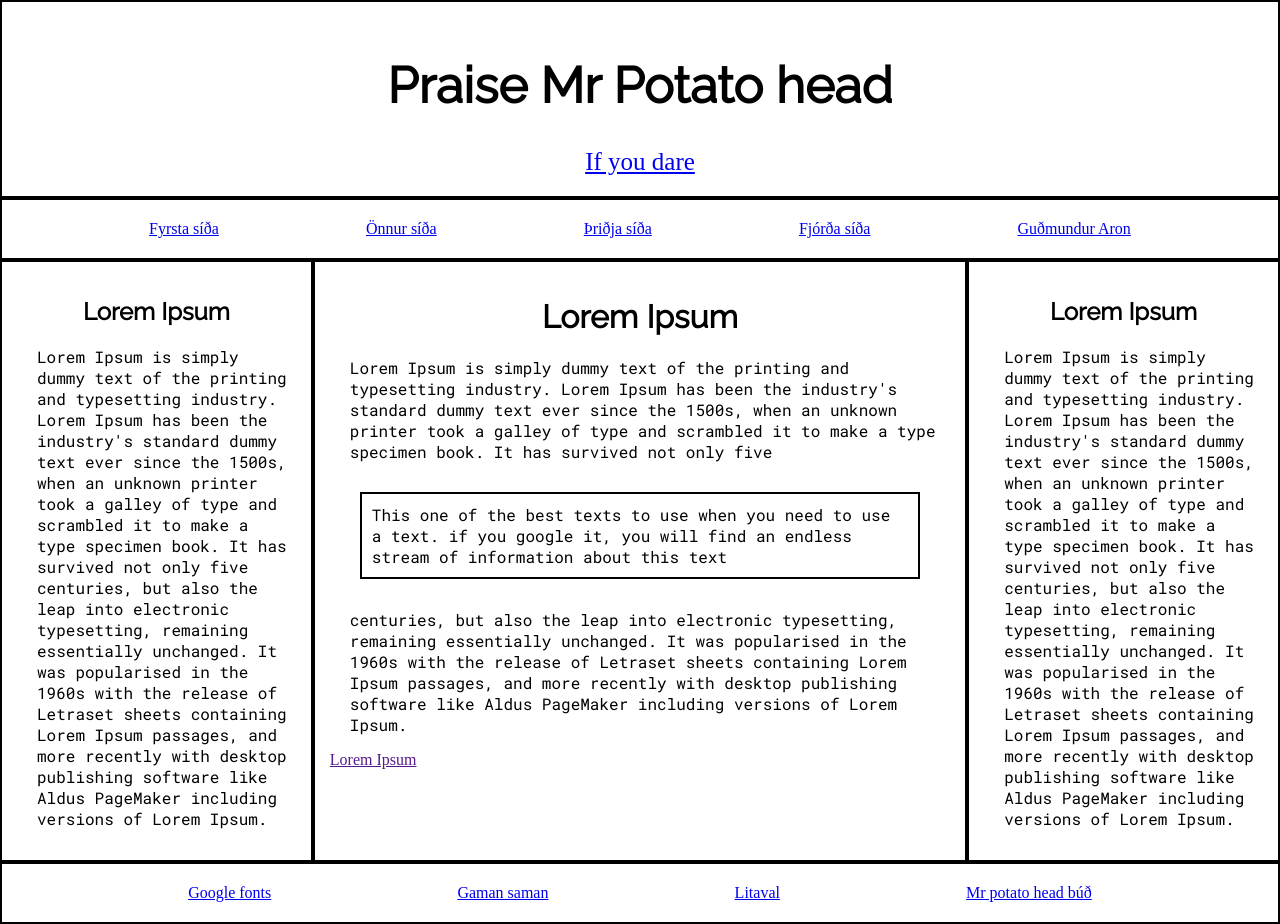
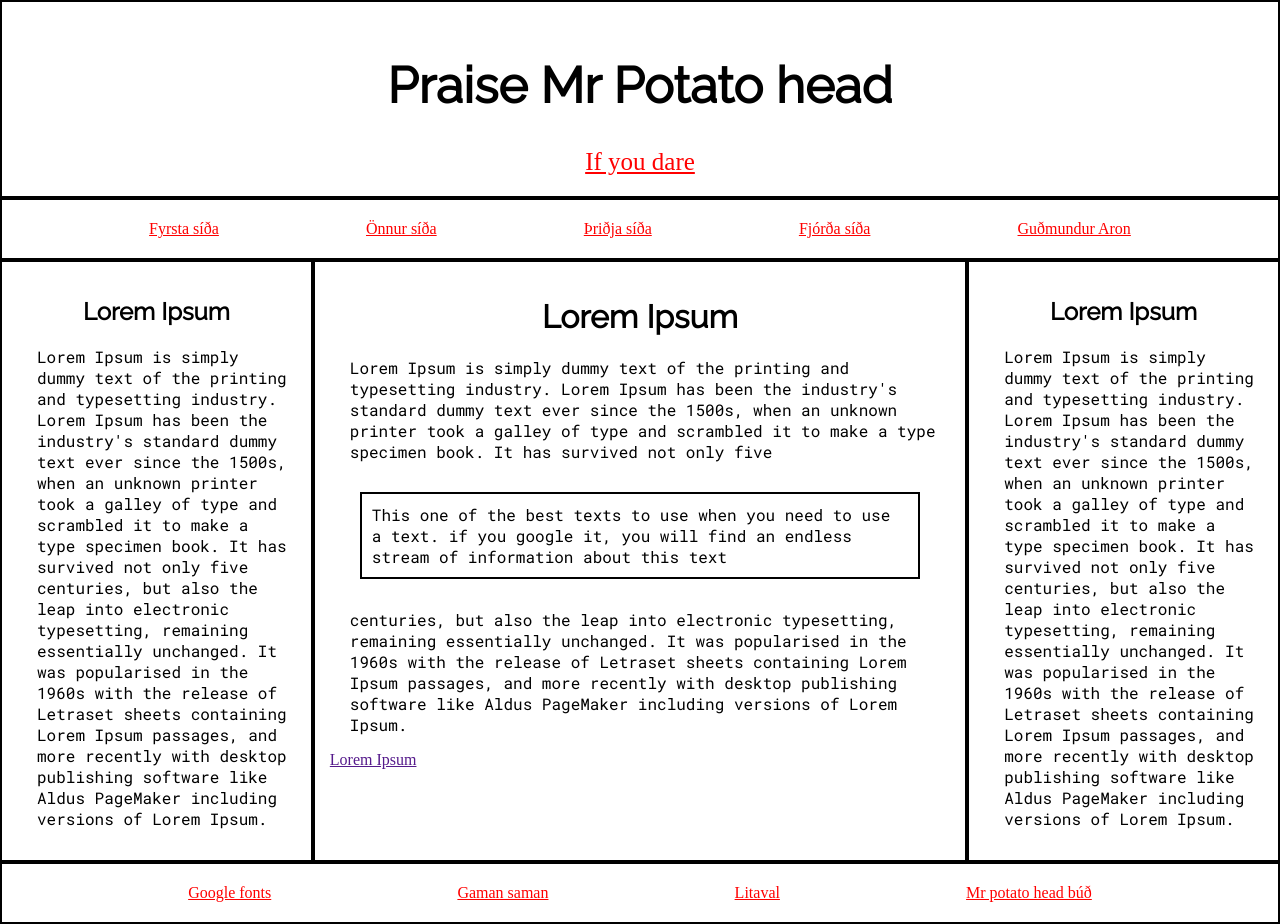
Before and after one commit to Jakinn6/Vefhonnun, a plain HTML site: page Vefhönnun_3/verkefni_3.html in a window 1280 px wide. Drawn offline with Linux system fonts and the light colour scheme.

Commit message:
Update verkefnicss_3.css

```diff
--- a/Vefhönnun_3/verkefnicss_3.css
+++ b/Vefhönnun_3/verkefnicss_3.css
@@ -61,3 +61,12 @@ p{
 h1{
     font-family: 'Raleway', sans-serif;
 }
+a:link{
+    color: red;
+}
+a:hover{
+    color: hotpink;
+}
+a:active{
+    color: blue;
+}
```
